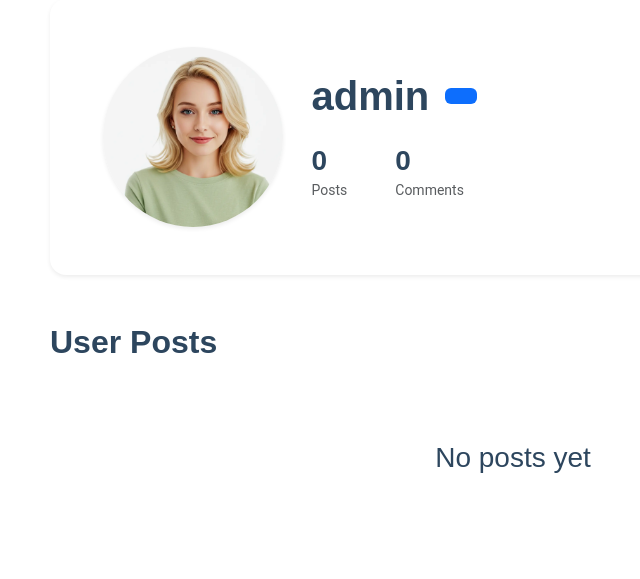
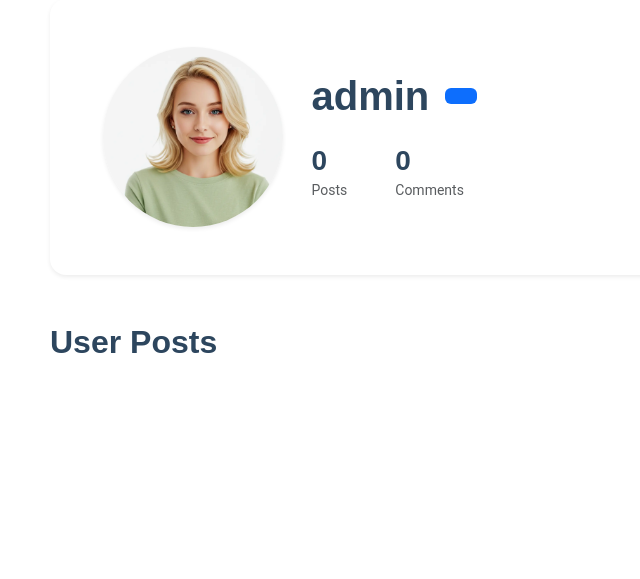
Before and after one commit to alo0502712890-dotcom/Blogging-platform, a Django app: page /profile/ in a window 1280 px wide. Shown: the part 227-806 px from the top of the page, without its empty margins (127-767 px from the left). After the commit the page ends 580 px from the top, so only its background shows below. Run offline with Django 5.2, Linux system fonts and the light colour scheme; a user stored in the database is signed in; data comes from the database, SQL or seed files in the repository; both versions use the stored data as it was after the commit; some libraries are stand-ins or nearby versions.

Commit message:
Fix profile

```diff
--- a/blog/templates/base.html
+++ b/blog/templates/base.html
@@ -135,12 +135,15 @@
                   Hello, {{ user.username }}
               </span>
 
+                {% if user.profile.role != "reader" %}
               <a
                 href="/create"
                 class="btn btn-primary"
               >
                 Create Post
               </a>
+
+                {% endif %}
 
               <form
                 method="post"
--- a/blog/templates/profile.html
+++ b/blog/templates/profile.html
@@ -130,15 +130,19 @@
 
             <div class="d-flex justify-content-between align-items-center mb-4">
 
+                {% if user.profile.role == "reader" %}
+
                 <h2 class="fw-bold">
-
-              User Posts
-
+                    My Activity
                 </h2>
 
+                {% else %}
 
+                <h2 class="fw-bold">
+                    User Posts
+                </h2>
 
-
+                {% endif %}
 
                 {% if user.profile.role == "author" or user.profile.role == "admin" %}
 
@@ -146,9 +150,7 @@
                   href="{% url 'create_post' %}"
                   class="btn btn-primary"
                 >
-
                   Create Post
-
                 </a>
 
                 {% endif %}
@@ -266,17 +268,7 @@
 
             </div>
 
-            {% empty %}
 
-            <div class="text-center py-5">
-
-              <h3>
-
-                No posts yet
-
-              </h3>
-
-            </div>
 
             {% endfor %}
 
```
Also changed, not shown: db.sqlite3. Lines whose indentation alone changed are shown as unchanged.
